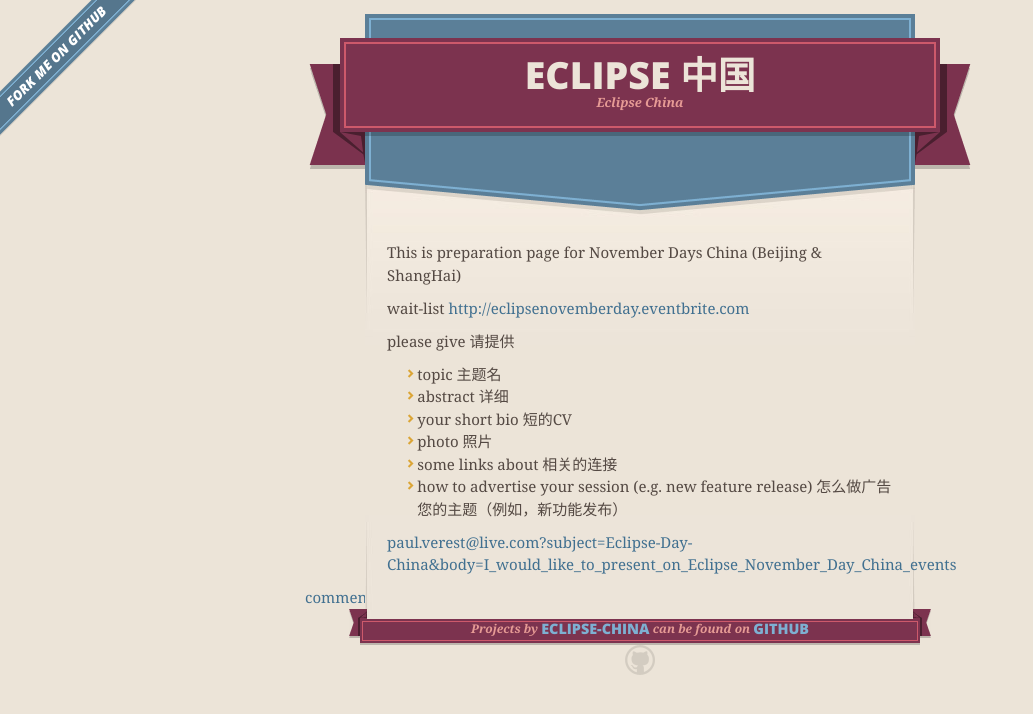
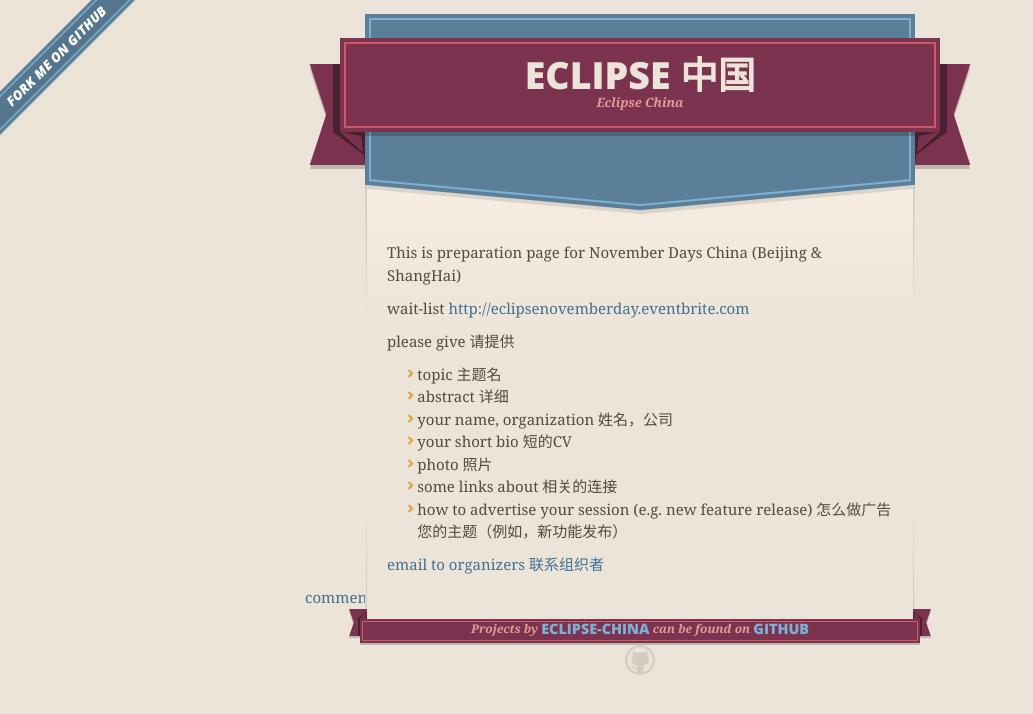
Before and after one commit to Eclipse-China/Eclipse-China.github.io, a Jekyll site: the page built from novemberdays/index.md, in a window 1280 px wide. Shown: the top 714 px of the page, without its empty margins (0-1033 px from the left). Built offline with Jekyll 4.4.1, drawn with Linux system fonts in a browser that asks for light colours; nearby versions of some CDN libraries; Markdown is read by kramdown in place of the engine named in the settings; comment, search, counter and statistics services are not loaded.

Commit message:
name, org

```diff
--- a/novemberdays/index.md
+++ b/novemberdays/index.md
@@ -11,9 +11,10 @@
 
 - topic 主题名
 - abstract 详细
+- your name, organization 姓名，公司
 - your short bio 短的CV
 - photo 照片
 - some links about 相关的连接
 - how to advertise your session (e.g. new feature release) 怎么做广告您的主题（例如，新功能发布）
 
-<mailto:paul.verest@live.com?subject=Eclipse-Day-China&body=I_would_like_to_present_on_Eclipse_November_Day_China_events>
+[email to organizers 联系组织者](mailto:paul.verest@live.com?subject=Eclipse-November-Days-China&body=I_would_like_to_present_on_Eclipse_November_Day_China_events)
```
